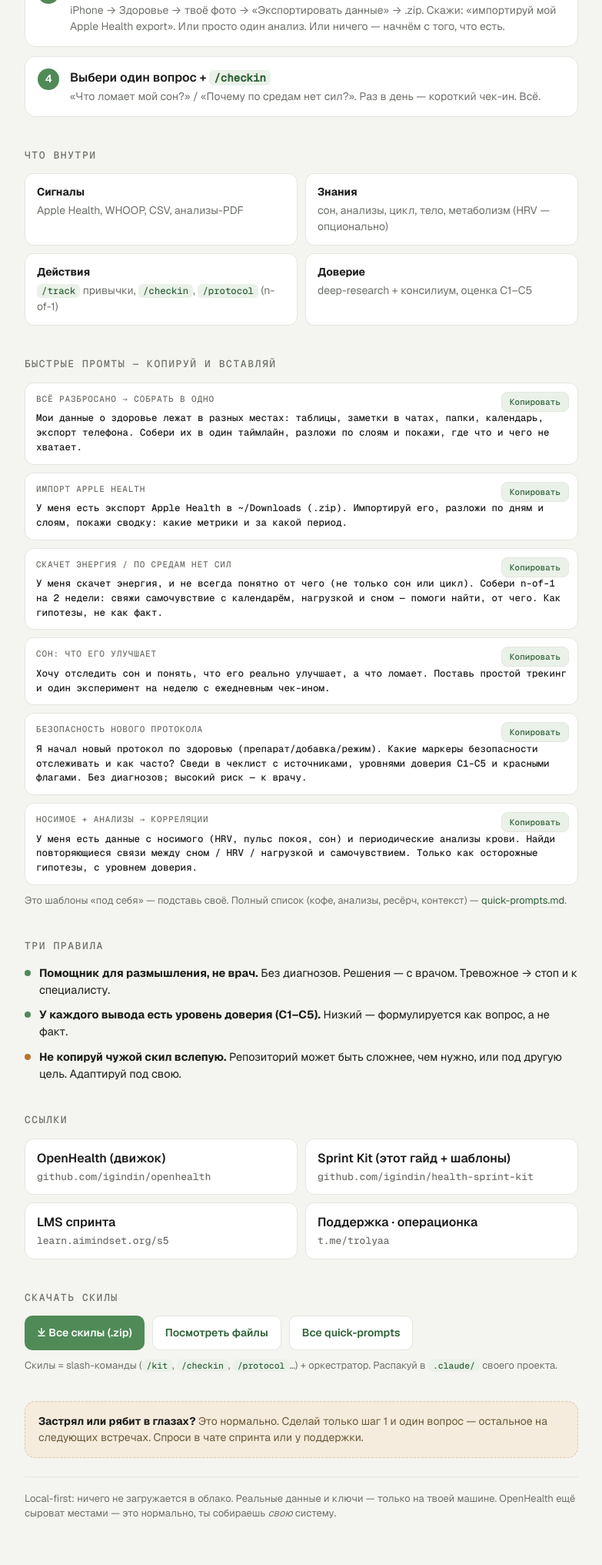
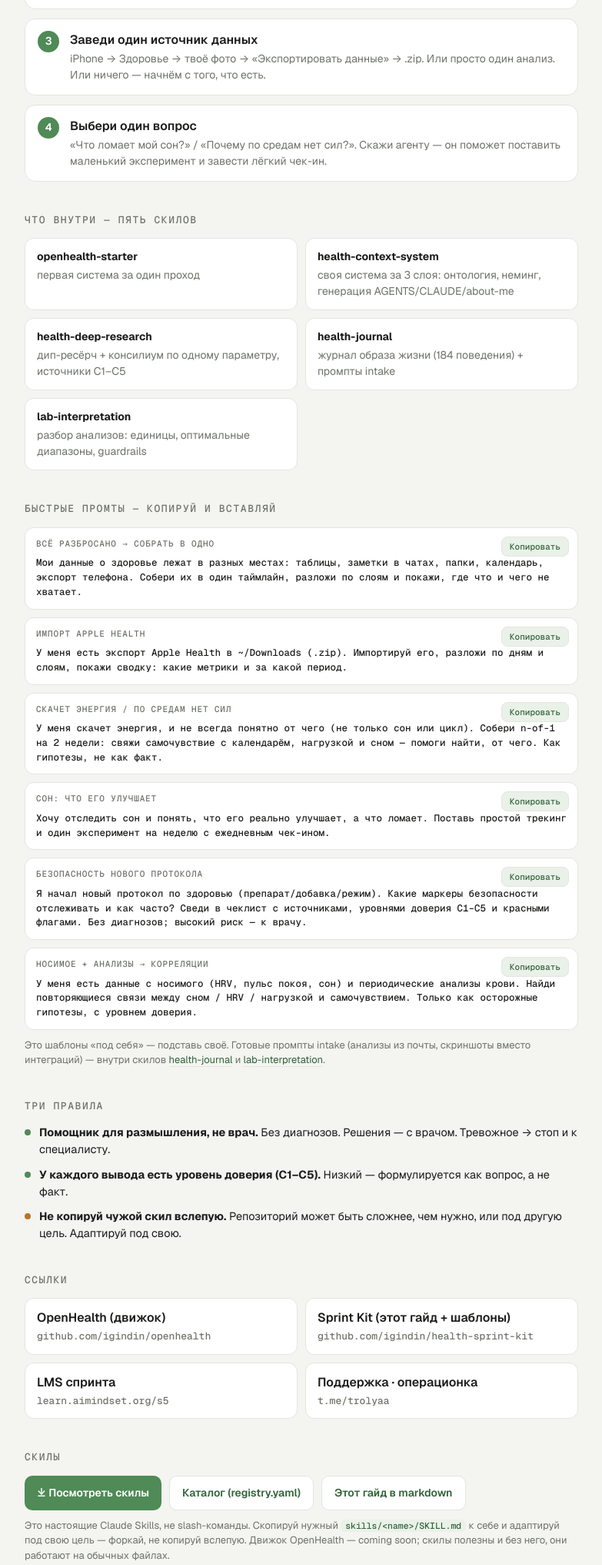
Before and after one commit to igindin/health-sprint-kit, a plain HTML site: page index.html in a window 1280 px wide. Shown: the part 1155-3188 px from the top of the page at 77% size, without its empty margins (248-1031 px from the left). Drawn offline with nearby package versions, Linux system fonts and the light colour scheme.

Commit message:
docs: rewrite README/HANDOUT in Russian, update registry + start page
Reposition the kit around the new skill set for the advanced Russian audience.

- README.md: Russian. For whom (advanced builders), what's inside (five skills,
  one line each), how to use (point your Claude/Codex at this repo), OpenHealth
  coming-soon, fork-don't-copy + prompt-injection note.
- HANDOUT.md: Russian. 15-minute start that copies AGENTS/CLAUDE and picks one
  skill, instead of the old make-setup / slash-command flow.
- registry.yaml: rebuilt for the five skills + resources (behaviors library,
  evidence base, templates, root contract files).
- index.html / start.html: refresh the live start page to match - drop the
  removed make-setup, /kit, /checkin, /protocol, /track, skills.zip and
  quick-prompts references; "real Claude Skills, not slash commands";
  OpenHealth coming-soon. Both mirrors kept in sync.

Co-Authored-By: Claude Opus 4.8 (1M context) <noreply@anthropic.com>

```diff
--- a/index.html
+++ b/index.html
@@ -120,18 +120,19 @@
 
   <h2>Четыре шага</h2>
   <ol class="steps">
-    <li><div><div class="step-t">Запусти setup</div><div class="step-d">Открой папку в Claude Code и скажи: «run make setup».</div></div></li>
-    <li><div><div class="step-t">Скажи <code>/kit</code> и что хочешь</div><div class="step-d">Например: «сон и ежедневный чек-ин». Поставит только нужное, без перегруза.</div></div></li>
-    <li><div><div class="step-t">Заведи один источник данных</div><div class="step-d">iPhone → Здоровье → твоё фото → «Экспортировать данные» → .zip. Скажи: «импортируй мой Apple Health export». Или просто один анализ. Или ничего — начнём с того, что есть.</div></div></li>
-    <li><div><div class="step-t">Выбери один вопрос + <code>/checkin</code></div><div class="step-d">«Что ломает мой сон?» / «Почему по средам нет сил?». Раз в день — короткий чек-ин. Всё.</div></div></li>
+    <li><div><div class="step-t">Направь агента на репозиторий</div><div class="step-d">Открой папку в Claude Code (или Codex) и скажи: «посмотри, что в этом репозитории, и помоги адаптировать под меня — не копируй вслепую».</div></div></li>
+    <li><div><div class="step-t">Скопируй контекст к себе</div><div class="step-d">Эталонные <code>AGENTS.md</code> и <code>CLAUDE.md</code> из корня — в свою health-папку. Подключи один скил под задачу: <code>health-context-system</code> (строю систему), <code>health-journal</code> (журнал), <code>lab-interpretation</code> (анализы).</div></div></li>
+    <li><div><div class="step-t">Заведи один источник данных</div><div class="step-d">iPhone → Здоровье → твоё фото → «Экспортировать данные» → .zip. Или просто один анализ. Или ничего — начнём с того, что есть.</div></div></li>
+    <li><div><div class="step-t">Выбери один вопрос</div><div class="step-d">«Что ломает мой сон?» / «Почему по средам нет сил?». Скажи агенту — он поможет поставить маленький эксперимент и завести лёгкий чек-ин.</div></div></li>
   </ol>
 
-  <h2>Что внутри</h2>
+  <h2>Что внутри — пять скилов</h2>
   <ul class="plain">
-    <li><b>Сигналы</b><span>Apple Health, WHOOP, CSV, анализы-PDF</span></li>
-    <li><b>Знания</b><span>сон, анализы, цикл, тело, метаболизм (HRV — опционально)</span></li>
-    <li><b>Действия</b><span><code>/track</code> привычки, <code>/checkin</code>, <code>/protocol</code> (n-of-1)</span></li>
-    <li><b>Доверие</b><span>deep-research + консилиум, оценка C1–C5</span></li>
+    <li><b>openhealth-starter</b><span>первая система за один проход</span></li>
+    <li><b>health-context-system</b><span>своя система за 3 слоя: онтология, неминг, генерация AGENTS/CLAUDE/about-me</span></li>
+    <li><b>health-deep-research</b><span>дип-ресёрч + консилиум по одному параметру, источники C1–C5</span></li>
+    <li><b>health-journal</b><span>журнал образа жизни (184 поведения) + промпты intake</span></li>
+    <li><b>lab-interpretation</b><span>разбор анализов: единицы, оптимальные диапазоны, guardrails</span></li>
   </ul>
 
   <h2>Быстрые промты — копируй и вставляй</h2>
@@ -143,7 +144,7 @@
     <div class="prompt"><div class="pl">Безопасность нового протокола</div><button class="copy" type="button">Копировать</button><pre>Я начал новый протокол по здоровью (препарат/добавка/режим). Какие маркеры безопасности отслеживать и как часто? Сведи в чеклист с источниками, уровнями доверия C1–C5 и красными флагами. Без диагнозов; высокий риск — к врачу.</pre></div>
     <div class="prompt"><div class="pl">Носимое + анализы → корреляции</div><button class="copy" type="button">Копировать</button><pre>У меня есть данные с носимого (HRV, пульс покоя, сон) и периодические анализы крови. Найди повторяющиеся связи между сном / HRV / нагрузкой и самочувствием. Только как осторожные гипотезы, с уровнем доверия.</pre></div>
   </div>
-  <p class="note-sm">Это шаблоны «под себя» — подставь своё. Полный список (кофе, анализы, ресёрч, контекст) — <a href="https://github.com/igindin/health-sprint-kit/blob/main/quick-prompts.md">quick-prompts.md</a>.</p>
+  <p class="note-sm">Это шаблоны «под себя» — подставь своё. Готовые промпты intake (анализы из почты, скриншоты вместо интеграций) — внутри скилов <a href="https://github.com/igindin/health-sprint-kit/blob/main/skills/health-journal/SKILL.md">health-journal</a> и <a href="https://github.com/igindin/health-sprint-kit/blob/main/skills/lab-interpretation/SKILL.md">lab-interpretation</a>.</p>
 
   <h2>Три правила</h2>
   <ul class="rules">
@@ -160,17 +161,17 @@
     <a href="https://t.me/trolyaa"><div class="lt">Поддержка · операционка</div><div class="ld">t.me/trolyaa</div></a>
   </div>
 
-  <h2>Скачать скилы</h2>
+  <h2>Скилы</h2>
   <div class="dl">
-    <a href="https://github.com/igindin/health-sprint-kit/raw/main/skills.zip">⤓ Все скилы (.zip)</a>
-    <a class="secondary" href="https://github.com/igindin/health-sprint-kit/tree/main/skills">Посмотреть файлы</a>
-    <a class="secondary" href="https://github.com/igindin/health-sprint-kit/blob/main/quick-prompts.md">Все quick-prompts</a>
+    <a href="https://github.com/igindin/health-sprint-kit/tree/main/skills">⤓ Посмотреть скилы</a>
+    <a class="secondary" href="https://github.com/igindin/health-sprint-kit/blob/main/registry.yaml">Каталог (registry.yaml)</a>
+    <a class="secondary" href="https://github.com/igindin/health-sprint-kit/blob/main/HANDOUT.md">Этот гайд в markdown</a>
   </div>
-  <p class="note-sm">Скилы = slash-команды (<code>/kit</code>, <code>/checkin</code>, <code>/protocol</code>…) + оркестратор. Распакуй в <code>.claude/</code> своего проекта.</p>
+  <p class="note-sm">Это настоящие Claude Skills, не slash-команды. Скопируй нужный <code>skills/&lt;name&gt;/SKILL.md</code> к себе и адаптируй под свою цель — форкай, не копируй вслепую. Движок OpenHealth — coming soon; скилы полезны и без него, они работают на обычных файлах.</p>
 
   <p class="help"><b>Застрял или рябит в глазах?</b> Это нормально. Сделай только шаг 1 и один вопрос — остальное на следующих встречах. Спроси в чате спринта или у поддержки.</p>
 
-  <footer>Local-first: ничего не загружается в облако. Реальные данные и ключи — только на твоей машине. OpenHealth ещё сыроват местами — это нормально, ты собираешь <em>свою</em> систему.</footer>
+  <footer>Local-first: ничего не загружается в облако. Реальные данные и ключи — только на твоей машине. Движок OpenHealth — coming soon; ты собираешь <em>свою</em> систему уже сейчас.</footer>
 </main>
 <script>
   document.querySelectorAll('.copy').forEach(function(btn){
```
Also changed, not shown: start.html (+17 -16 lines), 3 other files.
